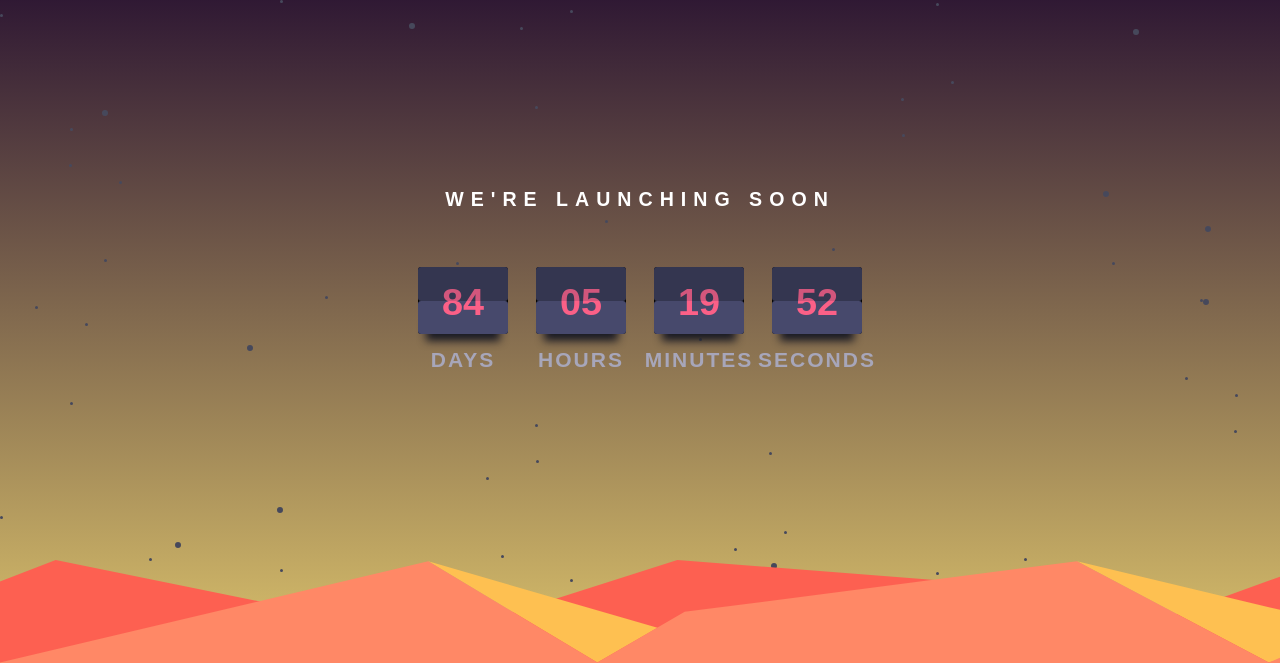
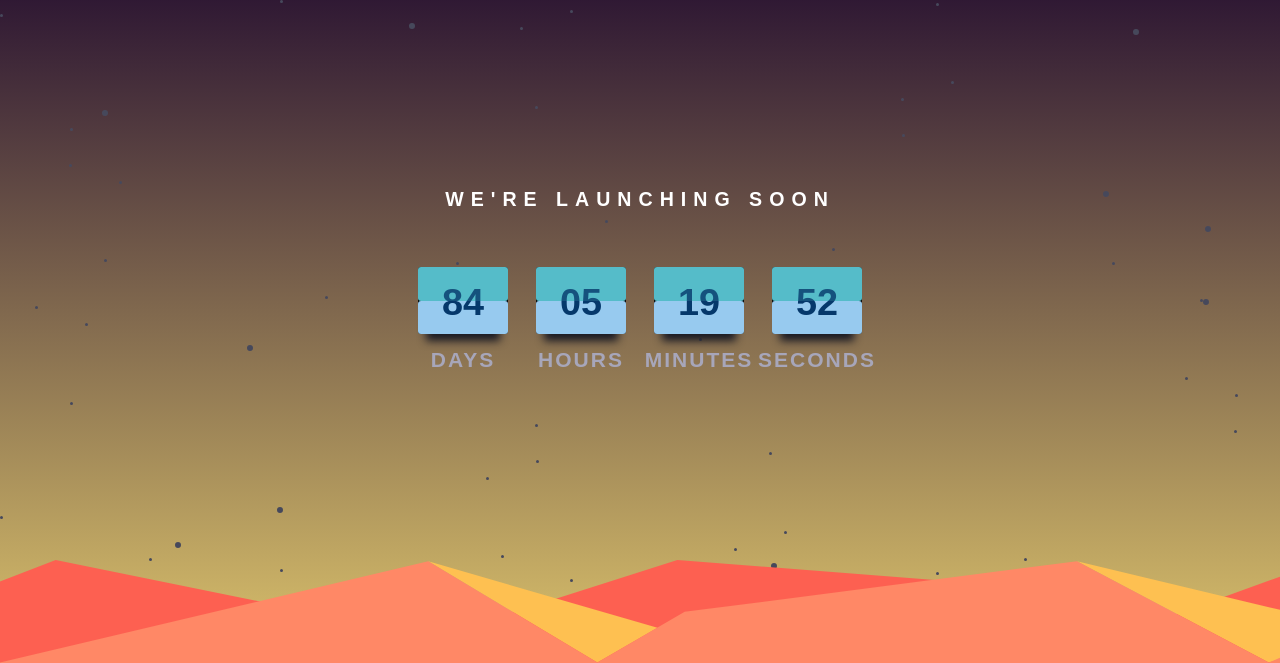
Before and after one commit to shivam66151/product-launch-countdown, a plain HTML site: page index.html in a window 1280 px wide. Shown: the top 663 px of the page. Drawn offline with Linux system fonts and the light colour scheme; a web font is replaced by a local one.

Commit message:
minor changes

```diff
--- a/styles.css
+++ b/styles.css
@@ -2,10 +2,10 @@
 
 :root {
     --Grayish-purple: hsl(243, 13%, 69%);
-    --Soft-red: hsl(345, 95%, 68%);
+    --Soft-red: #05386b;
     --White: hsl(0, 0%, 100%);
-    --Dark-desaturated-blue: hsl(236, 21%, 26%);
-    --Dark-desaturated-blue-clone: hsl(236, 21%, 35%);
+    --Dark-desaturated-blue: #55bcc9;
+    --Dark-desaturated-blue-clone:#97caef;
     --Very-dark-blue: hsl(234, 17%, 12%);
     --Dark-purple: hsl(291, 35%, 15%);
 }
```
